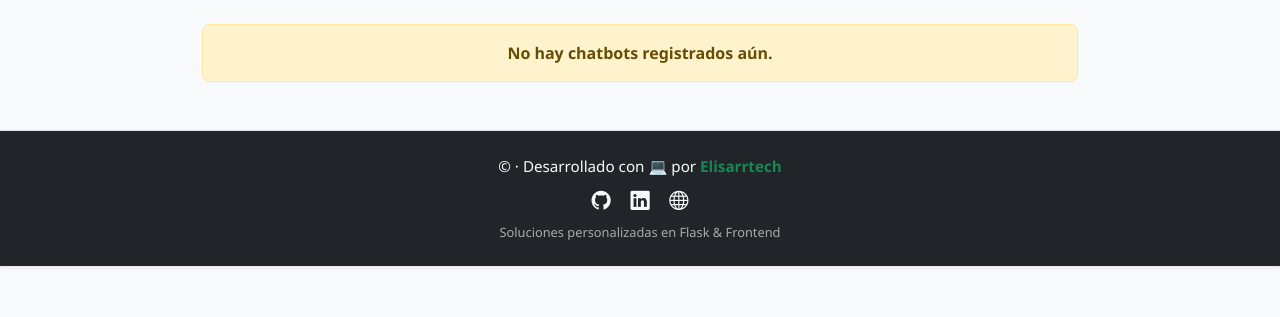
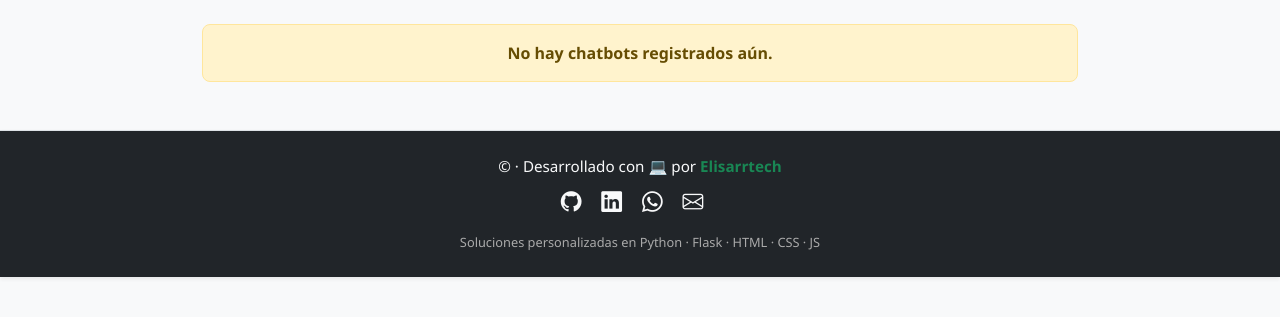
Before and after one commit to elisarrtech/proyectoflask, a Flask app: page /dashboard in a window 1280 px wide. Shown: the part 156-473 px from the top of the page. Run offline with Flask 3, Linux system fonts and the light colour scheme; the visitor is signed in with stand-in values (Sample User, id 1).

Commit message:
Update base.html

```diff
--- a/templates/base.html
+++ b/templates/base.html
@@ -66,25 +66,32 @@
       <a href="https://github.com/elisarrtech" target="_blank" class="text-success fw-bold text-decoration-none">Elisarrtech</a>
     </p>
 
-    <div class="mb-2">
-      <a href="https://github.com/elisarrtech" target="_blank" class="text-light mx-2">
-        <i class="bi bi-github" style="font-size: 1.2rem;"></i>
+    <div class="mb-3">
+      <a href="https://github.com/elisarrtech" target="_blank" class="text-light mx-2" title="GitHub">
+        <i class="bi bi-github" style="font-size: 1.3rem;"></i>
       </a>
-      <a href="https://linkedin.com/in/elisarrtech" target="_blank" class="text-light mx-2">
-        <i class="bi bi-linkedin" style="font-size: 1.2rem;"></i>
+      <a href="https://linkedin.com/in/elisarrtech" target="_blank" class="text-light mx-2" title="LinkedIn">
+        <i class="bi bi-linkedin" style="font-size: 1.3rem;"></i>
       </a>
-      <a href="https://elisarrtech.github.io" target="_blank" class="text-light mx-2">
-        <i class="bi bi-globe" style="font-size: 1.2rem;"></i>
+      <a href="https://wa.me/5215555555555" target="_blank" class="text-light mx-2" title="WhatsApp">
+        <i class="bi bi-whatsapp" style="font-size: 1.3rem;"></i>
+      </a>
+      <a href="mailto:contacto@elisarrtech.com" class="text-light mx-2" title="Correo">
+        <i class="bi bi-envelope" style="font-size: 1.3rem;"></i>
+      </a>
+      <a href="https://twitter.com/elisarrtech" target="_blank" class="text-light mx-2" title="Twitter/X">
+        <i class="bi bi-twitter-x" style="font-size: 1.3rem;"></i>
       </a>
     </div>
 
     <p class="mb-0" style="font-size: 0.8rem; color: #aaa;">
-      Soluciones personalizadas en Flask & Frontend
+      Soluciones personalizadas en Python · Flask · HTML · CSS · JS
     </p>
   </div>
 </footer>
 
 
 
+
 </body>
 </html>
```
